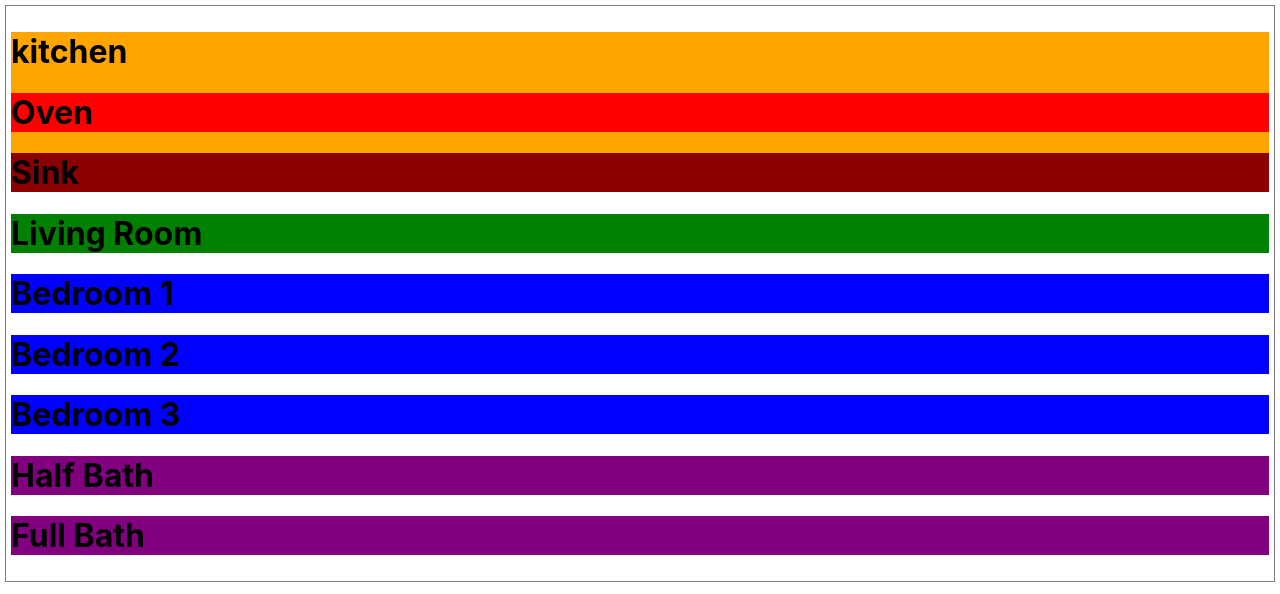
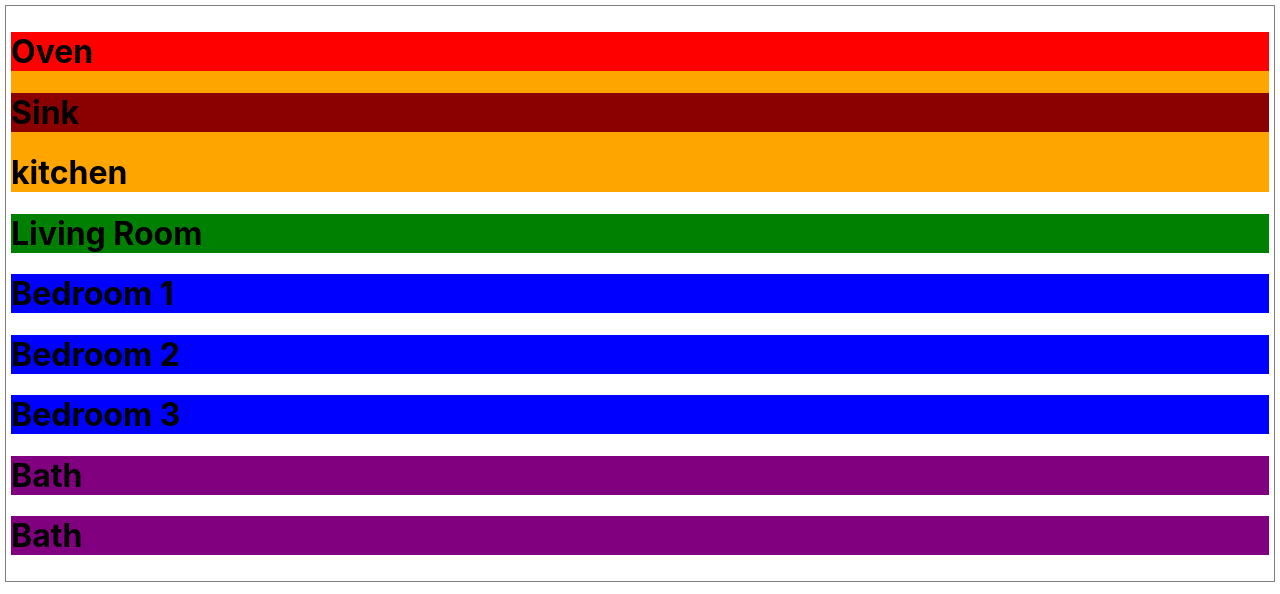
Before and after one commit to Jeremyhaglerr/floorplan-lab, a React (Create React App) app: page / in a window 1280 px wide. Shown: the top 594 px of the page. Built offline with nearby package versions, Linux system fonts and the light colour scheme.

Commit message:
fix location of class names and ids

```diff
--- a/src/Bath.jsx
+++ b/src/Bath.jsx
@@ -1,7 +1,7 @@
 function Bath(props) {
   return (
-    <div>
-      <h1 class={'bath'} id={`${props.size}-bath`}> {props.size} Bath</h1>
+    <div class={'bath'}  id={`${props.size}-bath`}>
+      <h1 > Bath</h1>
     </div>
   );
 }
--- a/src/Bedroom.jsx
+++ b/src/Bedroom.jsx
@@ -1,7 +1,7 @@
 function Bedroom(props) {
   return (
-    <div>
-     <h1 className={'bedroom'} id={`bed-${props.bedNum}`}>Bedroom {props.bedNum}</h1>
+    <div className={'bedroom'} id={`bed-${props.bedNum}`}>
+     <h1 >Bedroom {props.bedNum}</h1>
     </div>
   );
 }
--- a/src/Kitchen.jsx
+++ b/src/Kitchen.jsx
@@ -4,9 +4,11 @@ import Sink from "./Sink";
 function Kitchen(props) {
   return (
     <div id={'kitchen'}>
-      <h1> kitchen </h1>
+      <div id='appliances'>
       <Oven/>
       <Sink/>
+      </div>
+      <h1> kitchen </h1>
     </div>
   );
 }
--- a/src/LivingRoom.jsx
+++ b/src/LivingRoom.jsx
@@ -1,8 +1,8 @@
 
 function LivingRoom(props) {
   return (
-    <div>
-      <h1 id={'living-room'}> Living Room</h1>
+    <div id={'living-room'}>
+      <h1> Living Room</h1>
     </div>
   );
 }
--- a/src/Oven.jsx
+++ b/src/Oven.jsx
@@ -1,7 +1,7 @@
 function Oven(props) {
   return (
-    <div>
-      <h1 id={'oven'}>Oven</h1>
+    <div id={'oven'}>
+      <h1>Oven</h1>
     </div>
   );
 }
--- a/src/Sink.jsx
+++ b/src/Sink.jsx
@@ -1,7 +1,7 @@
 function Sink(props) {
   return (
-    <div>
-      <h1 id={'sink'}>Sink</h1>
+    <div id={'sink'}>
+      <h1>Sink</h1>
     </div>
   );
 }
```
